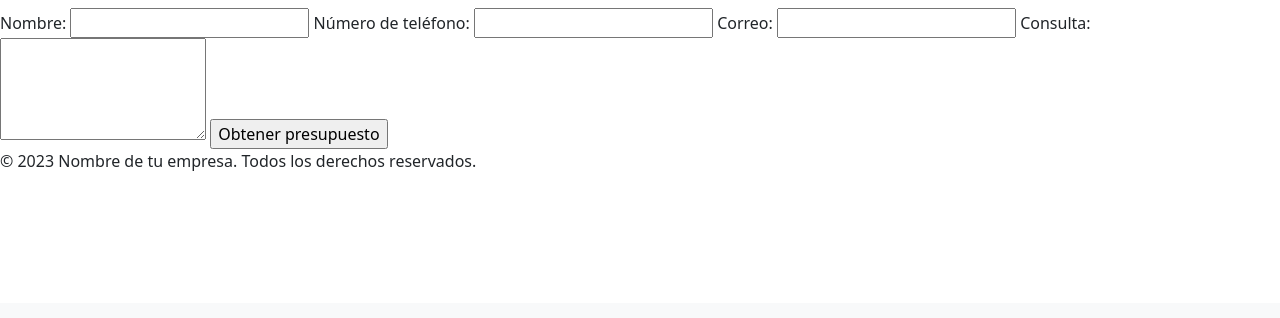
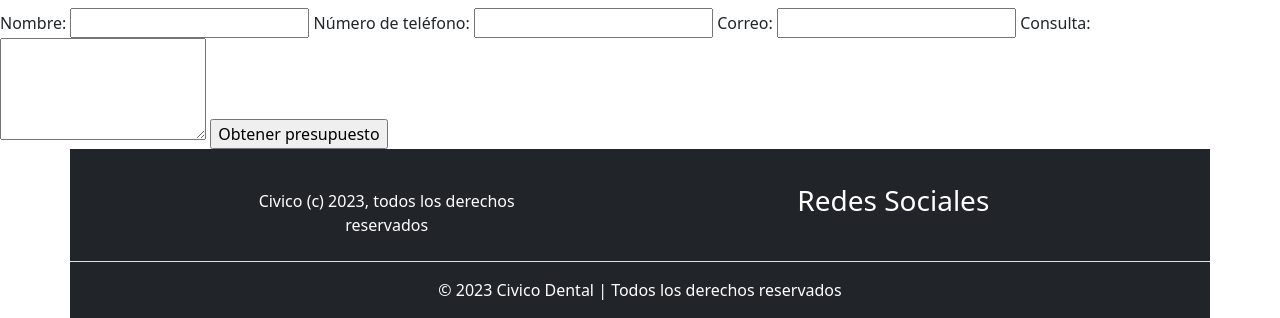
Before and after one commit to matepolicichio/civicodental, a Django app: page / in a window 1280 px wide. Shown: the part 497-815 px from the top of the page. Before the commit the page ends 668 px from the top, so only its background shows below. Run offline with Django 4.2, Linux system fonts and the light colour scheme.

Commit message:
footer: modelo inicial

```diff
--- a/civico/templates/civico/index.html
+++ b/civico/templates/civico/index.html
@@ -60,8 +60,47 @@
     </main>
 
     <footer>
-        <p>© 2023 Nombre de tu empresa. Todos los derechos reservados.</p>
+        <div class="container bg-dark text-bg-dark">
+            <div class="row justify-content-md-evenly align-items-md-center border-bottom">
+                <div class="d-flex flex-column align-items-center mt-3 p-3 col-md-4">
+                    <i class="bi bi-brightness-alt-high fs-1"></i>
+                    <span class="text-center p-2">Civico (c) 2023, todos los derechos reservados</span>
+                </div>
+
+                <div class="p-3 col-md-4">
+                    <h3 class="text-center">Redes Sociales</h3>
+                    <div class="d-flex justify-content-around fs-2">
+                        <i class="bi bi-whatsapp"></i>
+                        <i class="bi bi-instagram"></i>
+                        <i class="bi bi-facebook"></i>
+                        <i class="bi bi-linkedin"></i>
+                        <i class="bi bi-twitter"></i>
+                    </div>
+
+                </div>
+
+                <!-- <div class="mt-3 p-3 col-md-4">
+                    <h3 class="text-center text-md-start">Suscribite a nuestro Newsletter</h3>
+                    <form action="" class="row">
+                        <div class="form-floating mb-3">
+                            <input type="email" class="form-control text-bg-dark" id="newsletter"
+                                placeholder="name@example.com">
+                            <label for="newsletter">Email address</label>
+                        </div>
+
+                        <div class="d-flex justify-content-center mb-3 justify-content-md-start">
+                            <input type="submit" class="btn btn-light btn-lg" value="Suscribir">
+                        </div>
+                    </form>
+                </div> -->
+            </div>
+
+            <div class="d-flex justify-content-center p-3">
+                <span>© 2023 Civico Dental | Todos los derechos reservados</span>
+            </div>
+        </div>
     </footer>
+
     <script src="https://cdn.jsdelivr.net/npm/bootstrap@5.3.0/dist/js/bootstrap.bundle.min.js"
         integrity="sha384-geWF76RCwLtnZ8qwWowPQNguL3RmwHVBC9FhGdlKrxdiJJigb/j/68SIy3Te4Bkz"
         crossorigin="anonymous"></script>
```
